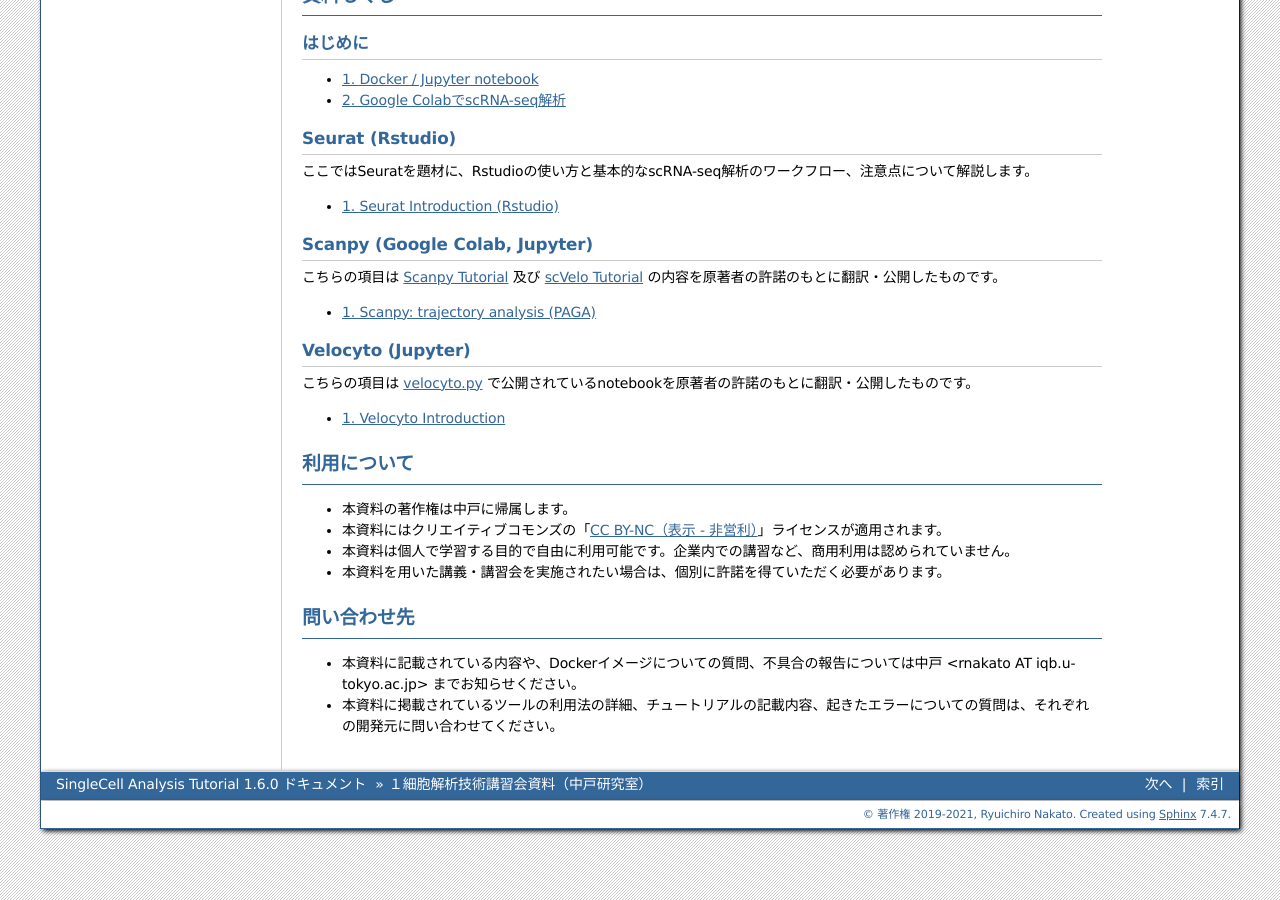
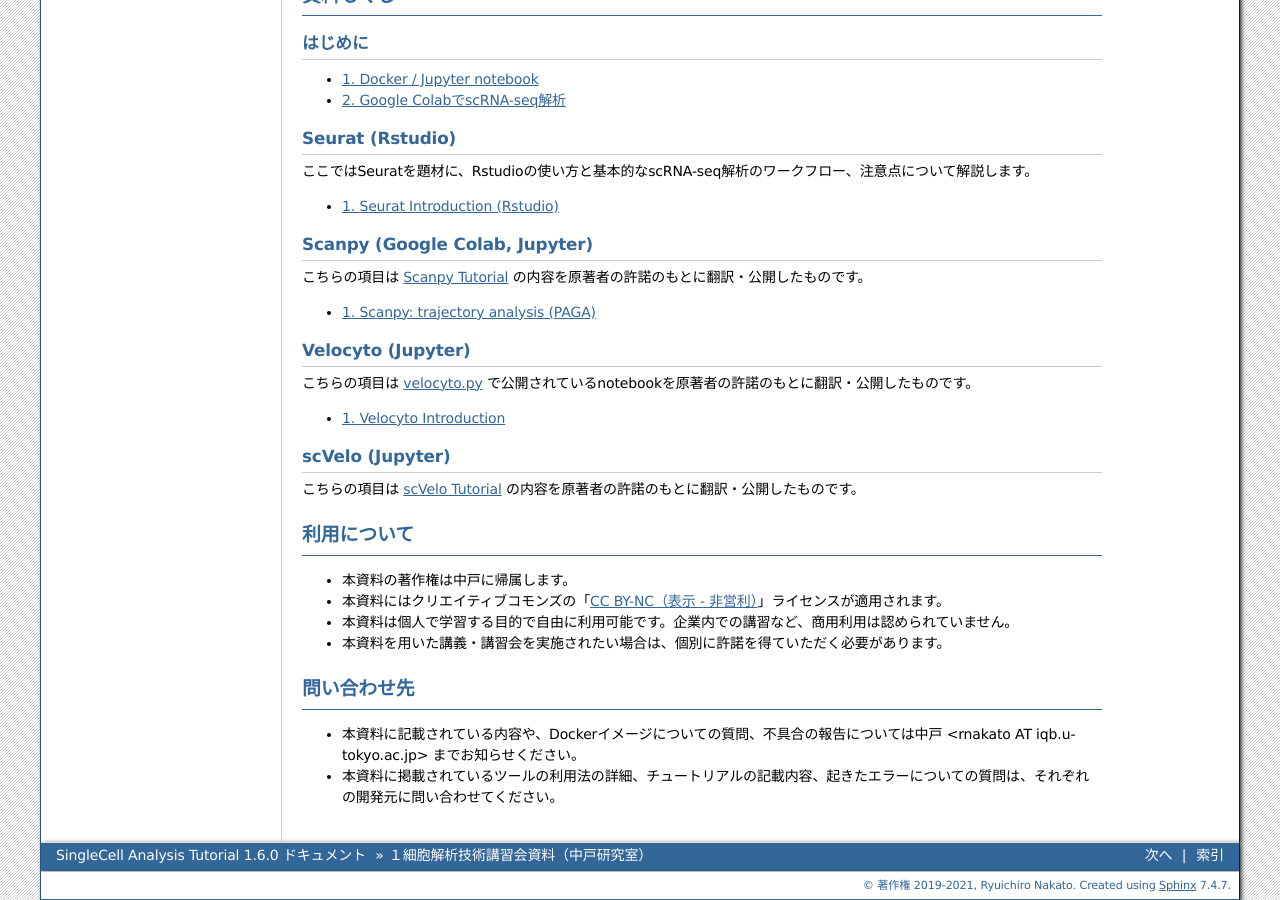
Before and after one commit to rnakato/SinglecellAnalysisTutorial, a Sphinx documentation site: the page built from docs/index.rst, in a window 1280 px wide and 900 px high, scrolled down 574 px. Built offline with Sphinx 7.4.7, drawn with Linux system fonts in a browser that asks for light colours; pages that are not in the unit, such as notebooks, are missing from menus.

Commit message:
modify Manual

```diff
--- a/docs/index.rst
+++ b/docs/index.rst
@@ -48,8 +48,7 @@
 Scanpy (Google Colab, Jupyter)
 ++++++++++++++++++++++++++++++++++++++
 
-こちらの項目は `Scanpy Tutorial <https://scanpy.readthedocs.io/en/stable/index.html>`_ 及び
-`scVelo Tutorial <https://scvelo.readthedocs.io/>`_ の内容を原著者の許諾のもとに翻訳・公開したものです。
+こちらの項目は `Scanpy Tutorial <https://scanpy.readthedocs.io/en/stable/index.html>`_ の内容を原著者の許諾のもとに翻訳・公開したものです。
 
 .. toctree::
     :maxdepth: 1
@@ -78,6 +74,19 @@
     notebooks/Velocyto_Pagoda2.ipynb
     notebooks/Velocyto.python.DentateGyrus
 
+scVelo (Jupyter)
+++++++++++++++++++++++++++++++++++++++
+
+こちらの項目は `scVelo Tutorial <https://scvelo.readthedocs.io/>`_ の内容を原著者の許諾のもとに翻訳・公開したものです。
+
+.. toctree::
+    :maxdepth: 1
+    :numbered:
+
+    notebooks/scVelo1
+    notebooks/scVelo2
+    notebooks/scVelo3
+
 
 利用について
 ^^^^^^^^^^^^^^
```
Also changed, not shown: other parts of docs/index.rst (+0 -3 lines).
